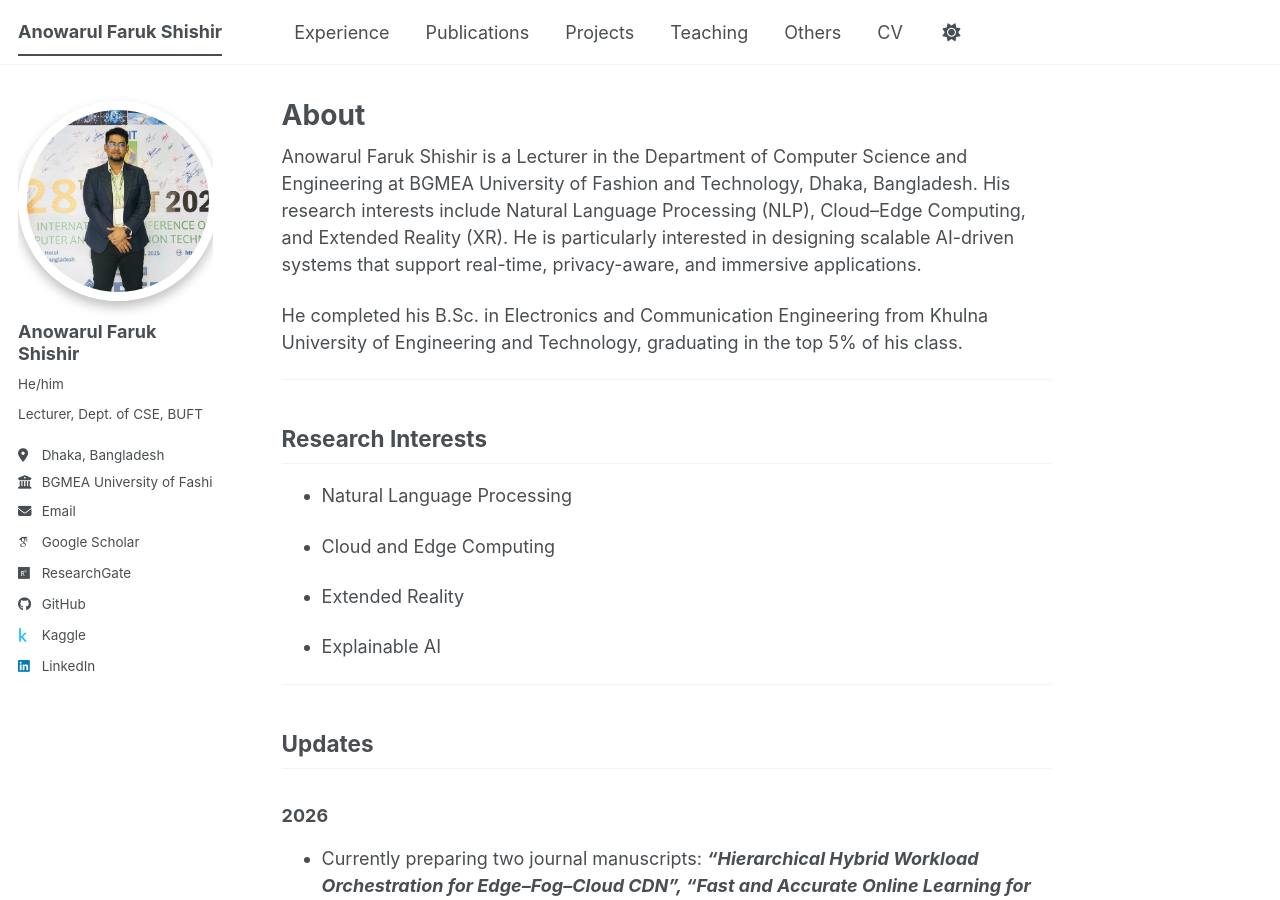
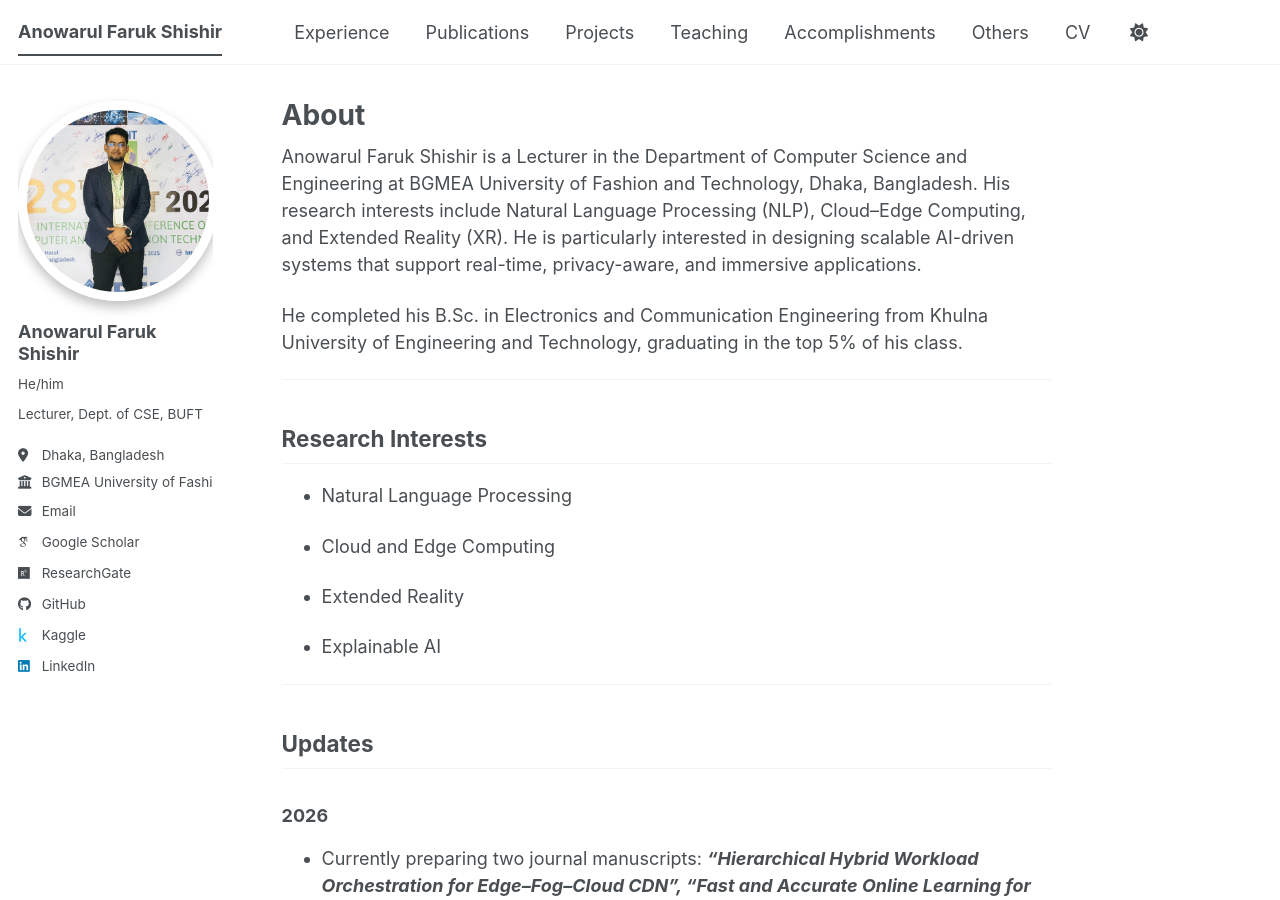
Before and after one commit to afshishir/afshishir.github.io, a Jekyll site: the page built from _pages/about.md, in a window 1280 px wide and 900 px high. Built offline with Jekyll 4.4.1, drawn with Linux system fonts in a browser that asks for light colours; some web fonts are replaced; a script bundle is joined from its source files by our own code; library files that are not in the unit come from our copies.

Commit message:
Update navigation.yml

```diff
--- a/_data/navigation.yml
+++ b/_data/navigation.yml
@@ -20,6 +20,9 @@ main:
   - title: "Teaching"
     url: /teaching/
 
+  - title: "Accomplishments"
+    url: /accomplishments/
+
   - title: "Others"
     url: /others/
 
```
